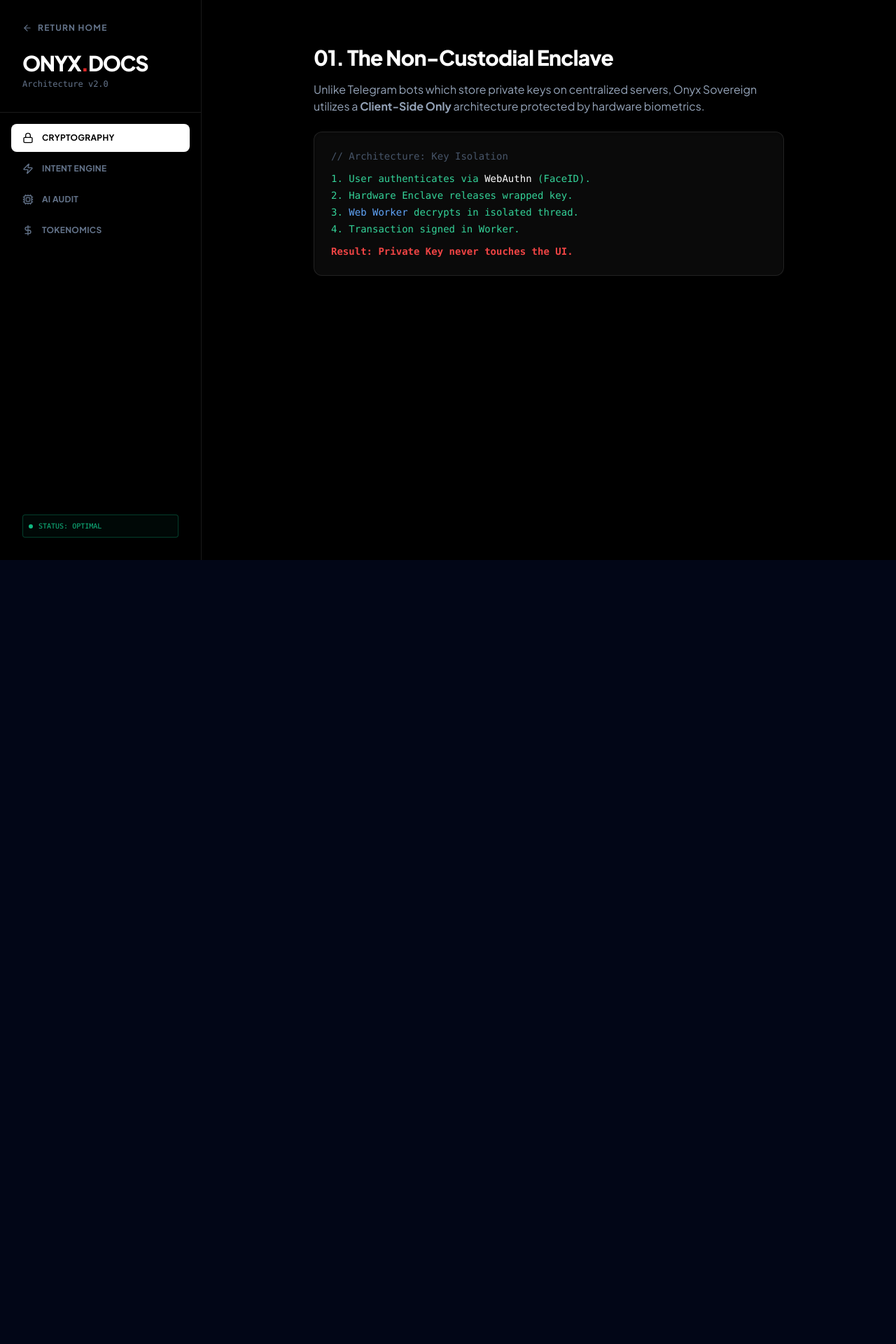
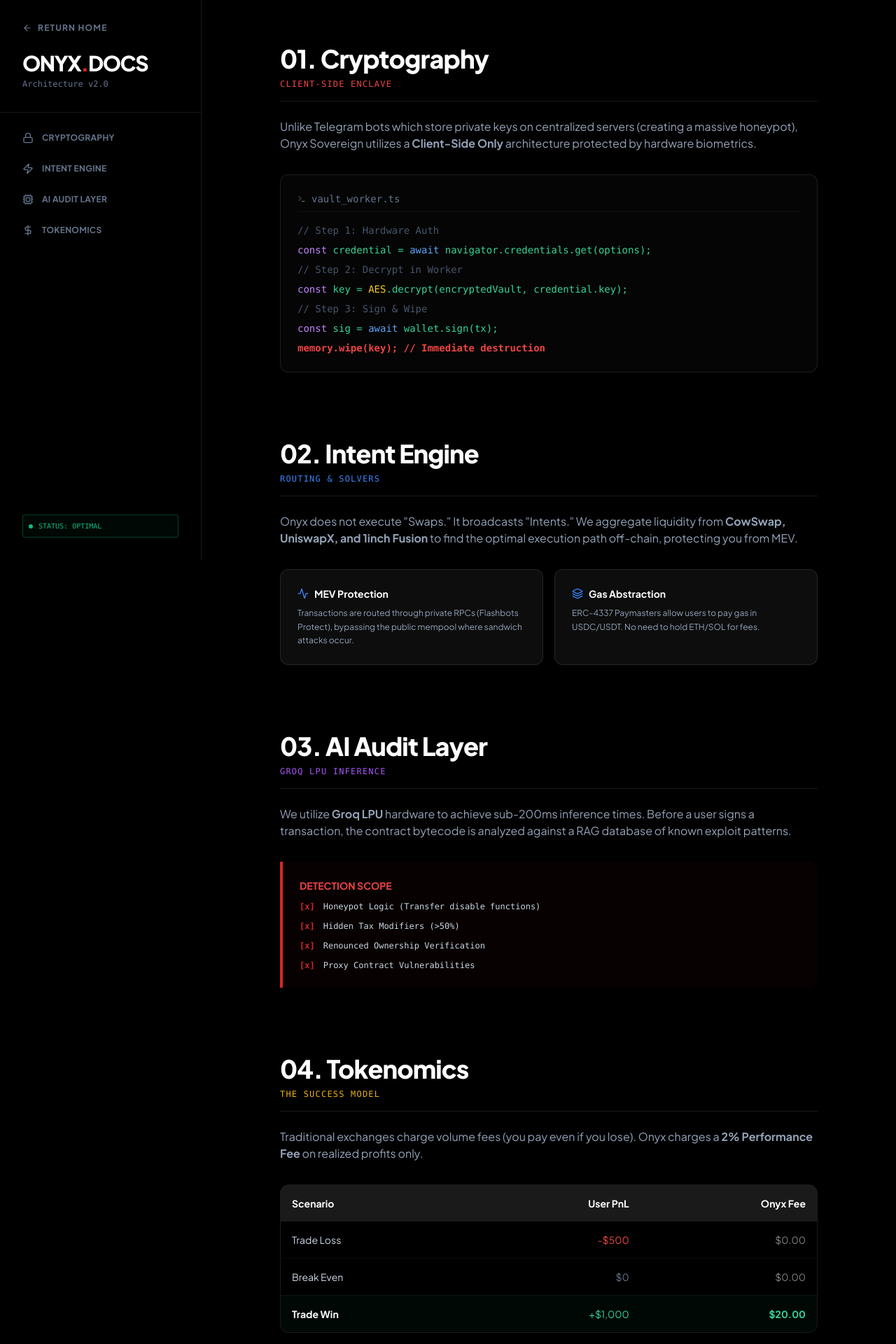
Before and after one commit to boluadeoye/world-class-blog-frontend, a Next.js app: page /onyx/docs in a window 1280 px wide. Shown: the top 1920 px of the page at 70% size. Before the commit the page ends 800 px from the top, so only its background shows below. Built offline with nearby package versions, Linux system fonts and the light colour scheme.

Commit message:
Feat: Switch Onyx Docs to single-page scroll layout for better mobile UX

```diff
--- a/src/app/onyx/docs/page.js
+++ b/src/app/onyx/docs/page.js
@@ -1,140 +1,45 @@
 "use client";
-import { useState } from "react";
-import { motion, AnimatePresence } from "framer-motion";
-import { Shield, Zap, Cpu, Lock, ChevronRight, Layers, Activity, DollarSign, ArrowLeft, Menu, X } from "lucide-react";
+import { useState, useEffect } from "react";
+import { Shield, Zap, Cpu, Lock, ChevronRight, Layers, Activity, DollarSign, ArrowLeft, Menu, X, Hash, Terminal } from "lucide-react";
 import Link from "next/link";
 
 const sections = [
   { id: "security", title: "Cryptography", icon: <Lock size={16} /> },
   { id: "execution", title: "Intent Engine", icon: <Zap size={16} /> },
-  { id: "ai", title: "AI Audit", icon: <Cpu size={16} /> },
+  { id: "ai", title: "AI Audit Layer", icon: <Cpu size={16} /> },
   { id: "economics", title: "Tokenomics", icon: <DollarSign size={16} /> }
 ];
 
-const contentData = {
-  security: (
-    <div className="space-y-8 animate-in fade-in slide-in-from-bottom-4 duration-500">
-      <div>
-        <h2 className="text-3xl font-black text-white mb-4 tracking-tight">01. The Non-Custodial Enclave</h2>
-        <p className="text-slate-400 leading-relaxed mb-6 text-sm md:text-base">
-          Unlike Telegram bots which store private keys on centralized servers, Onyx Sovereign utilizes a <strong>Client-Side Only</strong> architecture protected by hardware biometrics.
-        </p>
-        <div className="bg-[#0A0A0A] border border-white/10 p-6 rounded-xl font-mono text-xs md:text-sm text-emerald-400 overflow-x-auto shadow-inner">
-          <p className="mb-3 text-slate-600">// Architecture: Key Isolation</p>
-          <p className="mb-1">1. User authenticates via <span className="text-white">WebAuthn</span> (FaceID).</p>
-          <p className="mb-1">2. Hardware Enclave releases wrapped key.</p>
-          <p className="mb-1">3. <span className="text-blue-400">Web Worker</span> decrypts in isolated thread.</p>
-          <p className="mb-1">4. Transaction signed in Worker.</p>
-          <p className="mt-3 text-red-500 font-bold">Result: Private Key never touches the UI.</p>
-        </div>
-      </div>
-    </div>
-  ),
-  execution: (
-    <div className="space-y-8 animate-in fade-in slide-in-from-bottom-4 duration-500">
-      <div>
-        <h2 className="text-3xl font-black text-white mb-4 tracking-tight">02. Intent-Based Routing</h2>
-        <p className="text-slate-400 leading-relaxed mb-6 text-sm md:text-base">
-          Onyx does not execute "Swaps." It broadcasts "Intents." We aggregate liquidity from <strong>CowSwap, UniswapX, and 1inch Fusion</strong> to find the optimal execution path off-chain.
-        </p>
-        <div className="grid grid-cols-1 gap-4">
-          <div className="border border-white/10 p-5 rounded-xl bg-white/5">
-            <h4 className="text-white font-bold mb-2 flex items-center gap-2 text-sm"><Activity size={16} className="text-blue-500"/> MEV Protection</h4>
-            <p className="text-xs text-slate-400 leading-relaxed">Transactions are routed through private RPCs (Flashbots Protect), bypassing the public mempool where sandwich attacks occur.</p>
-          </div>
-          <div className="border border-white/10 p-5 rounded-xl bg-white/5">
-            <h4 className="text-white font-bold mb-2 flex items-center gap-2 text-sm"><Layers size={16} className="text-blue-500"/> Gas Abstraction</h4>
-            <p className="text-xs text-slate-400 leading-relaxed">ERC-4337 Paymasters allow users to pay gas in USDC/USDT. No need to hold ETH/SOL for fees.</p>
-          </div>
-        </div>
-      </div>
-    </div>
-  ),
-  ai: (
-    <div className="space-y-8 animate-in fade-in slide-in-from-bottom-4 duration-500">
-      <div>
-        <h2 className="text-3xl font-black text-white mb-4 tracking-tight">03. Pre-Flight Heuristics</h2>
-        <p className="text-slate-400 leading-relaxed mb-6 text-sm md:text-base">
-          We utilize <strong>Groq LPU</strong> hardware to achieve sub-200ms inference times. Before a user signs a transaction, the contract bytecode is analyzed against a RAG database.
-        </p>
-        <div className="bg-red-950/10 border-l-4 border-red-600 p-6 rounded-r-xl">
-          <h4 className="text-red-500 font-bold text-sm uppercase mb-3">Detection Scope</h4>
-          <ul className="text-xs text-slate-300 space-y-2 font-mono">
-            <li className="flex items-center gap-2"><span className="text-red-600">[x]</span> Honeypot Logic (Transfer disable)</li>
-            <li className="flex items-center gap-2"><span className="text-red-600">[x]</span> Hidden Tax Modifiers (&gt;50%)</li>
-            <li className="flex items-center gap-2"><span className="text-red-600">[x]</span> Renounced Ownership Verification</li>
-          </ul>
-        </div>
-      </div>
-    </div>
-  ),
-  economics: (
-    <div className="space-y-8 animate-in fade-in slide-in-from-bottom-4 duration-500">
-      <div>
-        <h2 className="text-3xl font-black text-white mb-4 tracking-tight">04. The Success Model</h2>
-        <p className="text-slate-400 leading-relaxed mb-6 text-sm md:text-base">
-          Traditional exchanges charge volume fees (you pay even if you lose). Onyx charges a <strong>2% Performance Fee</strong> on realized profits only.
-        </p>
-        <div className="border border-white/10 rounded-xl overflow-hidden">
-          <table className="w-full text-xs md:text-sm text-left">
-            <thead className="bg-white/10 text-white">
-              <tr>
-                <th className="p-4 font-bold">Scenario</th>
-                <th className="p-4 font-bold text-right">Onyx Fee</th>
-              </tr>
-            </thead>
-            <tbody className="text-slate-300">
-              <tr className="border-b border-white/5">
-                <td className="p-4">Trade Loss (-$500)</td>
-                <td className="p-4 text-right text-white opacity-50">$0.00</td>
-              </tr>
-              <tr className="bg-emerald-900/10">
-                <td className="p-4 font-bold text-white">Trade Win (+$1,000)</td>
-                <td className="p-4 text-right text-emerald-400 font-bold">$20.00</td>
-              </tr>
-            </tbody>
-          </table>
-        </div>
-      </div>
-    </div>
-  )
-};
-
 export default function OnyxDocs() {
-  const [activeTab, setActiveTab] = useState("security");
+  const scrollToSection = (id) => {
+    const element = document.getElementById(id);
+    if (element) {
+      element.scrollIntoView({ behavior: "smooth", block: "start" });
+    }
+  };
 
   return (
     <div className="min-h-screen bg-black text-slate-200 font-sans selection:bg-red-900 selection:text-white flex flex-col md:flex-row">
 
       {/* === MOBILE HEADER (Sticky) === */}
-      <div className="md:hidden sticky top-0 z-50 bg-black/80 backdrop-blur-xl border-b border-white/10">
+      <div className="md:hidden sticky top-0 z-50 bg-black/90 backdrop-blur-xl border-b border-white/10">
         <div className="flex items-center justify-between p-4">
           <Link href="/" className="flex items-center gap-2 text-xs font-bold text-slate-400">
             <ArrowLeft size={14} /> BACK
           </Link>
           <span className="font-black text-lg tracking-tighter text-white">ONYX<span className="text-red-600">.</span>DOCS</span>
-          <div className="w-4"></div> {/* Spacer */}
         </div>
-
-        {/* Horizontal Scroll Menu */}
-        <div className="flex overflow-x-auto px-4 pb-0 scrollbar-hide gap-6">
-          {sections.map((section) => (
-            <button
-              key={section.id}
-              onClick={() => setActiveTab(section.id)}
-              className={`pb-3 text-xs font-bold uppercase tracking-widest whitespace-nowrap transition-colors border-b-2 ${
-                activeTab === section.id
-                  ? "text-white border-red-600"
-                  : "text-slate-600 border-transparent"
-              }`}
-            >
-              {section.title.split(". ")[1]}
+        {/* Quick Jump Bar */}
+        <div className="flex overflow-x-auto px-4 pb-3 gap-4 scrollbar-hide">
+          {sections.map((s) => (
+            <button key={s.id} onClick={() => scrollToSection(s.id)} className="text-[10px] font-bold uppercase tracking-widest text-slate-500 whitespace-nowrap hover:text-white">
+              {s.title}
             </button>
           ))}
         </div>
       </div>
 
-      {/* === DESKTOP SIDEBAR === */}
+      {/* === DESKTOP SIDEBAR (Fixed) === */}
       <aside className="hidden md:flex w-72 bg-black border-r border-white/10 flex-col h-screen sticky top-0">
         <div className="p-8 border-b border-white/10">
           <Link href="/" className="flex items-center gap-2 text-xs font-bold text-slate-500 hover:text-white uppercase tracking-widest mb-6 transition-colors">
@@ -143,24 +48,13 @@
           <h1 className="text-3xl font-black text-white tracking-tighter mb-1">ONYX<span className="text-red-600">.</span>DOCS</h1>
           <p className="text-xs text-slate-500 font-mono">Architecture v2.0</p>
         </div>
-
         <nav className="p-4 space-y-1">
-          {sections.map((section) => (
-            <button
-              key={section.id}
-              onClick={() => setActiveTab(section.id)}
-              className={`w-full flex items-center gap-3 px-4 py-3 rounded-lg text-xs font-bold transition-all ${
-                activeTab === section.id
-                  ? "bg-white text-black"
-                  : "text-slate-500 hover:text-white hover:bg-white/5"
-              }`}
-            >
-              {section.icon}
-              <span className="uppercase tracking-wide">{section.title}</span>
+          {sections.map((s) => (
+            <button key={s.id} onClick={() => scrollToSection(s.id)} className="w-full flex items-center gap-3 px-4 py-3 rounded-lg text-xs font-bold text-slate-500 hover:text-white hover:bg-white/5 transition-all text-left">
+              {s.icon} <span className="uppercase tracking-wide">{s.title}</span>
             </button>
           ))}
         </nav>
-
         <div className="p-8 mt-auto">
           <div className="flex items-center gap-2 text-[10px] text-emerald-500 font-mono border border-emerald-500/30 bg-emerald-900/10 p-2 rounded">
             <div className="w-1.5 h-1.5 bg-emerald-500 rounded-full animate-pulse"></div>
@@ -169,10 +63,113 @@
         </div>
       </aside>
 
-      {/* === MAIN CONTENT === */}
-      <main className="flex-1 p-6 md:p-16 md:overflow-y-auto min-h-[80vh]">
-        <div className="max-w-2xl mx-auto pt-4 md:pt-0">
-          {contentData[activeTab]}
+      {/* === MAIN CONTENT (Scrolling) === */}
+      <main className="flex-1 p-6 md:p-16">
+        <div className="max-w-3xl mx-auto space-y-24 pb-24">
+
+          {/* 01. SECURITY */}
+          <section id="security" className="scroll-mt-32">
+            <div className="mb-6 border-b border-white/10 pb-4">
+              <h2 className="text-3xl md:text-4xl font-black text-white tracking-tight mb-2">01. Cryptography</h2>
+              <p className="text-red-500 font-mono text-xs uppercase tracking-widest">Client-Side Enclave</p>
+            </div>
+            <p className="text-slate-400 leading-relaxed mb-8 text-sm md:text-base">
+              Unlike Telegram bots which store private keys on centralized servers (creating a massive honeypot), Onyx Sovereign utilizes a <strong>Client-Side Only</strong> architecture protected by hardware biometrics.
+            </p>
+            <div className="bg-[#050505] border border-white/10 p-6 rounded-xl font-mono text-xs md:text-sm text-emerald-400 overflow-x-auto shadow-2xl">
+              <div className="flex items-center gap-2 mb-4 border-b border-white/5 pb-2 text-slate-500">
+                <Terminal size={12} /> <span>vault_worker.ts</span>
+              </div>
+              <p className="mb-2 text-slate-600">// Step 1: Hardware Auth</p>
+              <p className="mb-2"><span className="text-purple-400">const</span> credential = <span className="text-blue-400">await</span> navigator.credentials.get(options);</p>
+              <p className="mb-2 text-slate-600">// Step 2: Decrypt in Worker</p>
+              <p className="mb-2"><span className="text-purple-400">const</span> key = <span className="text-yellow-400">AES</span>.decrypt(encryptedVault, credential.key);</p>
+              <p className="mb-2 text-slate-600">// Step 3: Sign & Wipe</p>
+              <p className="mb-2"><span className="text-purple-400">const</span> sig = <span className="text-blue-400">await</span> wallet.sign(tx);</p>
+              <p className="text-red-500 font-bold">memory.wipe(key); // Immediate destruction</p>
+            </div>
+          </section>
+
+          {/* 02. EXECUTION */}
+          <section id="execution" className="scroll-mt-32">
+            <div className="mb-6 border-b border-white/10 pb-4">
+              <h2 className="text-3xl md:text-4xl font-black text-white tracking-tight mb-2">02. Intent Engine</h2>
+              <p className="text-blue-500 font-mono text-xs uppercase tracking-widest">Routing & Solvers</p>
+            </div>
+            <p className="text-slate-400 leading-relaxed mb-8 text-sm md:text-base">
+              Onyx does not execute "Swaps." It broadcasts "Intents." We aggregate liquidity from <strong>CowSwap, UniswapX, and 1inch Fusion</strong> to find the optimal execution path off-chain, protecting you from MEV.
+            </p>
+            <div className="grid grid-cols-1 md:grid-cols-2 gap-4">
+              <div className="border border-white/10 p-6 rounded-xl bg-white/5">
+                <h4 className="text-white font-bold mb-2 flex items-center gap-2 text-sm"><Activity size={16} className="text-blue-500"/> MEV Protection</h4>
+                <p className="text-xs text-slate-400 leading-relaxed">Transactions are routed through private RPCs (Flashbots Protect), bypassing the public mempool where sandwich attacks occur.</p>
+              </div>
+              <div className="border border-white/10 p-6 rounded-xl bg-white/5">
+                <h4 className="text-white font-bold mb-2 flex items-center gap-2 text-sm"><Layers size={16} className="text-blue-500"/> Gas Abstraction</h4>
+                <p className="text-xs text-slate-400 leading-relaxed">ERC-4337 Paymasters allow users to pay gas in USDC/USDT. No need to hold ETH/SOL for fees.</p>
+              </div>
+            </div>
+          </section>
+
+          {/* 03. AI AUDIT */}
+          <section id="ai" className="scroll-mt-32">
+            <div className="mb-6 border-b border-white/10 pb-4">
+              <h2 className="text-3xl md:text-4xl font-black text-white tracking-tight mb-2">03. AI Audit Layer</h2>
+              <p className="text-purple-500 font-mono text-xs uppercase tracking-widest">Groq LPU Inference</p>
+            </div>
+            <p className="text-slate-400 leading-relaxed mb-8 text-sm md:text-base">
+              We utilize <strong>Groq LPU</strong> hardware to achieve sub-200ms inference times. Before a user signs a transaction, the contract bytecode is analyzed against a RAG database of known exploit patterns.
+            </p>
+            <div className="bg-red-950/10 border-l-4 border-red-600 p-6 rounded-r-xl">
+              <h4 className="text-red-500 font-bold text-sm uppercase mb-3">Detection Scope</h4>
+              <ul className="text-xs text-slate-300 space-y-3 font-mono">
+                <li className="flex items-center gap-3"><span className="text-red-600 font-bold">[x]</span> Honeypot Logic (Transfer disable functions)</li>
+                <li className="flex items-center gap-3"><span className="text-red-600 font-bold">[x]</span> Hidden Tax Modifiers (&gt;50%)</li>
+                <li className="flex items-center gap-3"><span className="text-red-600 font-bold">[x]</span> Renounced Ownership Verification</li>
+                <li className="flex items-center gap-3"><span className="text-red-600 font-bold">[x]</span> Proxy Contract Vulnerabilities</li>
+              </ul>
+            </div>
+          </section>
+
+          {/* 04. ECONOMICS */}
+          <section id="economics" className="scroll-mt-32">
+            <div className="mb-6 border-b border-white/10 pb-4">
+              <h2 className="text-3xl md:text-4xl font-black text-white tracking-tight mb-2">04. Tokenomics</h2>
+              <p className="text-yellow-500 font-mono text-xs uppercase tracking-widest">The Success Model</p>
+            </div>
+            <p className="text-slate-400 leading-relaxed mb-8 text-sm md:text-base">
+              Traditional exchanges charge volume fees (you pay even if you lose). Onyx charges a <strong>2% Performance Fee</strong> on realized profits only.
+            </p>
+            <div className="border border-white/10 rounded-xl overflow-hidden">
+              <table className="w-full text-xs md:text-sm text-left">
+                <thead className="bg-white/10 text-white">
+                  <tr>
+                    <th className="p-4 font-bold">Scenario</th>
+                    <th className="p-4 font-bold text-right">User PnL</th>
+                    <th className="p-4 font-bold text-right">Onyx Fee</th>
+                  </tr>
+                </thead>
+                <tbody className="text-slate-300">
+                  <tr className="border-b border-white/5">
+                    <td className="p-4">Trade Loss</td>
+                    <td className="p-4 text-right text-red-500">-$500</td>
+                    <td className="p-4 text-right text-white opacity-50">$0.00</td>
+                  </tr>
+                  <tr className="border-b border-white/5">
+                    <td className="p-4">Break Even</td>
+                    <td className="p-4 text-right text-slate-500">$0</td>
+                    <td className="p-4 text-right text-white opacity-50">$0.00</td>
+                  </tr>
+                  <tr className="bg-emerald-900/10">
+                    <td className="p-4 font-bold text-white">Trade Win</td>
+                    <td className="p-4 text-right text-emerald-400">+$1,000</td>
+                    <td className="p-4 text-right text-emerald-400 font-bold">$20.00</td>
+                  </tr>
+                </tbody>
+              </table>
+            </div>
+          </section>
+
         </div>
       </main>
 
```
